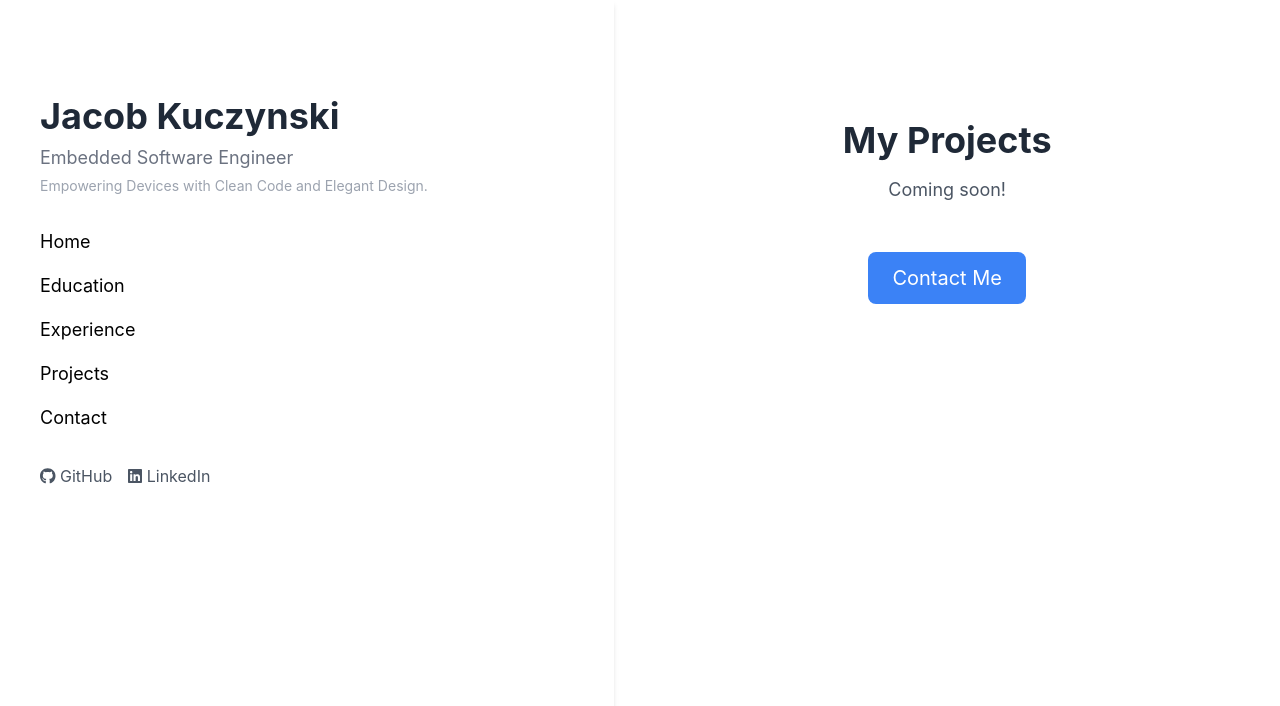
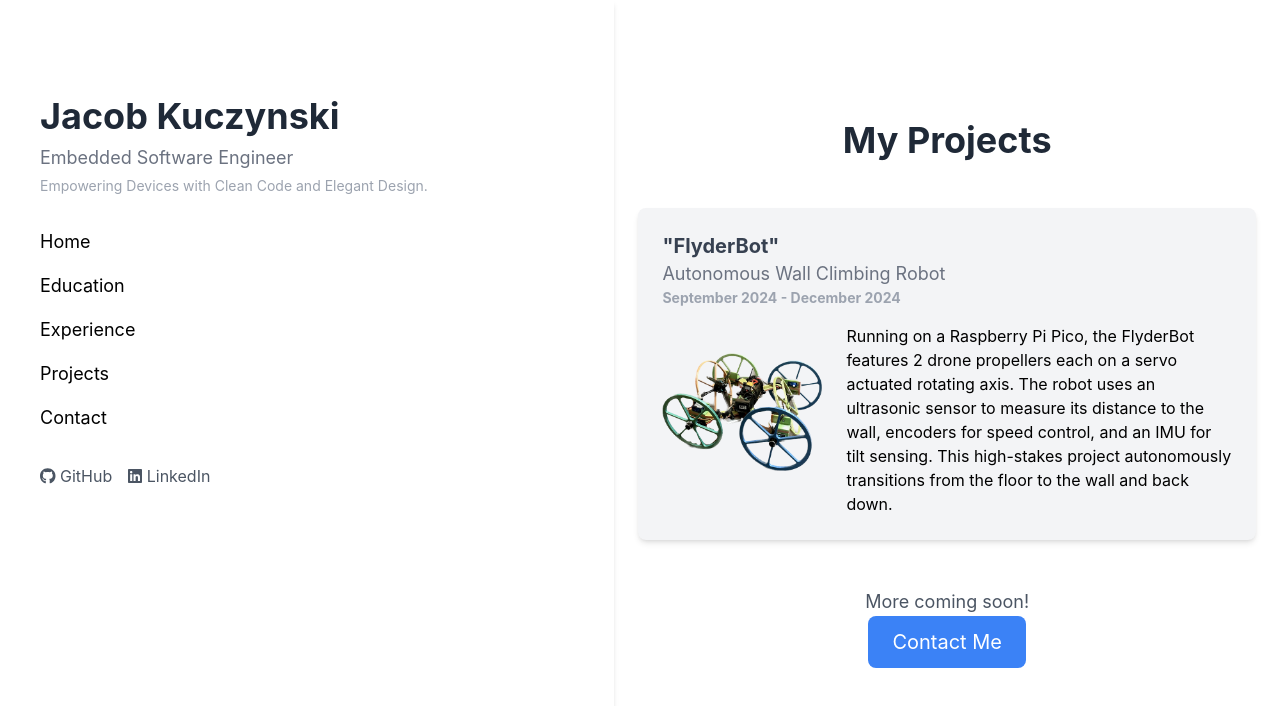
Before and after one commit to jkucz01/portfolio-website, a React (Create React App) app: page /projects in a window 1280 px wide. Shown: the top 706 px of the page. Built offline with nearby package versions, Linux system fonts and the light colour scheme.

Commit message:
added flyderbot to projects

```diff
--- a/src/App.js
+++ b/src/App.js
@@ -8,6 +8,7 @@ import Experience from "./pages/Experience";
 import Projects from "./pages/Projects";
 import Education from "./pages/Education";
 import Contact from "./pages/Contact";
+import FlyderBot from "./pages/projects/FlyderBot";
 
 function App() {
   return (
@@ -22,6 +23,7 @@ function App() {
             <Route path="/projects" element={<Projects />} />
             <Route path="/education" element={<Education />} />
             <Route path="/contact" element={<Contact />} />
+            <Route path="/projects/flyderbot" element={<FlyderBot />} />
           </Routes>
         </main>
       </BrowserRouter>
--- a/src/pages/Projects.js
+++ b/src/pages/Projects.js
@@ -6,8 +6,42 @@ export default function Projects() {
         <div className="container mx-auto p-6">
             <section className="mb-12 text-center">
                 <h1 className="mb-4 text-4xl font-bold text-gray-800">My Projects</h1>
+            </section>
+            <section className="mb-12">
+                <Link
+                    to="/projects/flyderbot"
+                    className="block rounded-lg bg-gray-100 p-6 shadow-md transition hover:bg-gray-200"
+                >
+                <div className="flex-1">
+                    <h3 className="text-xl font-bold text-gray-700">
+                        &quot;FlyderBot&quot;
+                        <span className="block text-lg font-normal text-gray-500">
+                            Autonomous Wall Climbing Robot
+                        </span>
+                        <span className="block text-sm text-gray-400">
+                            September 2024 - December 2024
+                        </span>
+                    </h3>
+                    <div className="flex flex-col items-center md:flex-row">
+                        <img
+                            src="/projects/flyderbot.png"
+                            alt="FlyderBot Robot"
+                            className="h-30 mr-6 w-40 rounded-lg object-cover"
+                        />
+                            <p className="mt-4">
+                                Running on a Raspberry Pi Pico, the FlyderBot features 2 drone propellers
+                                each on a servo actuated rotating axis. The robot uses an ultrasonic sensor
+                                to measure its distance to the wall, encoders for speed control, and an IMU for
+                                tilt sensing. This high-stakes project autonomously transitions from the
+                                floor to the wall and back down.
+                            </p>
+                        </div>
+                    </div>
+                </Link>
+            </section>
+            <section className="text-center">
                 <p className="text-lg text-gray-600">
-                    Coming soon!
+                        More coming soon!
                 </p>
             </section>
             <section className="text-center">
--- /dev/null
+++ b/src/pages/projects/FlyderBot.js
@@ -0,0 +1,24 @@
+import React from "react";
+
+export default function FlyderBot() {
+    return (
+        <div className="container mx-auto p-6">
+            <h1 className="mb-4 text-3xl font-bold text-gray-700">FlyderBot: Autonomous Wall Climbing Robot</h1>
+            <img
+                src="/projects/flyderbot.png"
+                alt="FlyderBot Robot"
+                className="mx-auto mb-6 w-full max-w-md rounded-lg"
+            />
+            <p className="mb-4 text-lg text-gray-600">
+                FlyderBot is an autonomous wall-climbing robot that runs on a Raspberry Pi Pico.
+                It features two drone propellers mounted on servo-actuated rotating axes. The robot
+                uses an ultrasonic sensor to measure its distance from the wall, encoders for speed control,
+                and an IMU for tilt sensing.
+            </p>
+            <p className="text-lg text-gray-600">
+                The FlyderBot is designed to autonomously transition from the floor to the wall
+                and back down, showcasing advanced motion control and precise sensor integration.
+            </p>
+        </div>
+    );
+}
```
Also changed, not shown: public/projects/flyderbot.png (added).
